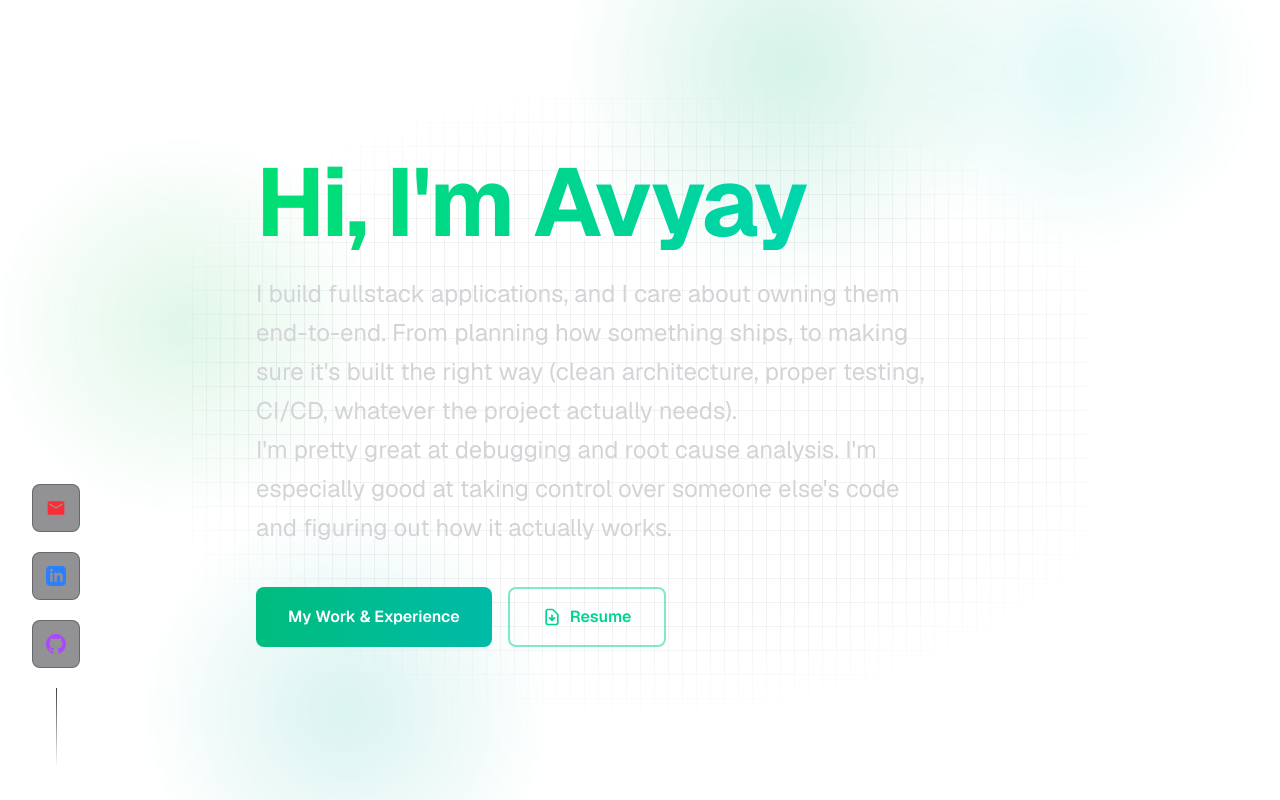
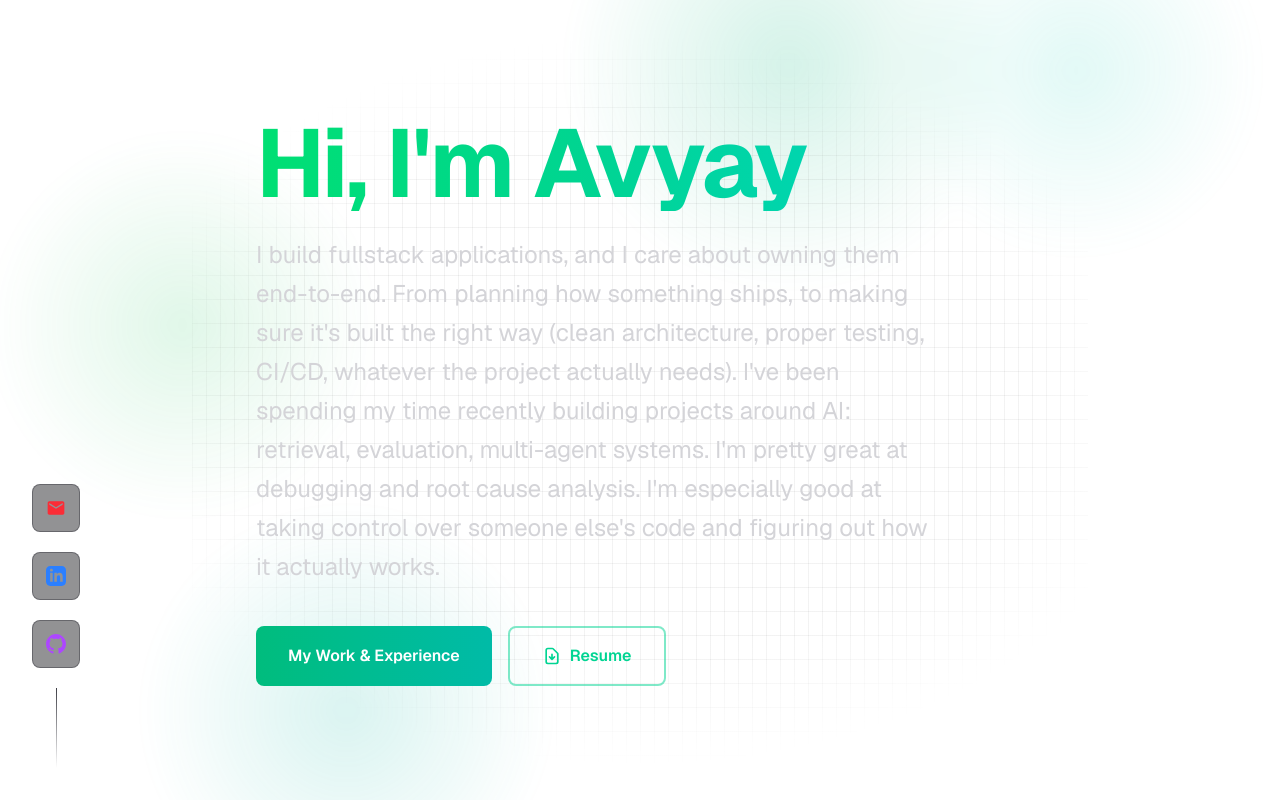
Before and after one commit to AvyayNayakSujir/Portfolio, a Next.js app: page / in a window 1280 px wide. Shown: the top 800 px of the page. Built offline with nearby package versions, Linux system fonts and the light colour scheme.

Commit message:
Revise description in page.tsx
Updated personal description to include recent focus on AI projects.

```diff
--- a/src/app/page.tsx
+++ b/src/app/page.tsx
@@ -100,7 +100,7 @@ export default function Home() {
             {/* Description */}
             <div className={`space-y-4 max-w-2xl transition-all duration-1000 delay-1800 ${showContent ? 'opacity-100 translate-y-0' : 'opacity-0 translate-y-4'}`}>
               <p className="text-lg sm:text-xl md:text-2xl text-zinc-300 leading-relaxed">
-                I build fullstack applications, and I care about owning them end-to-end. From planning how something ships, to making sure it's built the right way (clean architecture, proper testing, CI/CD, whatever the project actually needs).<br/>I'm pretty great at debugging and root cause analysis. I'm especially good at taking control over someone else's code and figuring out how it actually works.
+                I build fullstack applications, and I care about owning them end-to-end. From planning how something ships, to making sure it's built the right way (clean architecture, proper testing, CI/CD, whatever the project actually needs). I've been spending my time recently building projects around AI: retrieval, evaluation, multi-agent systems. I'm pretty great at debugging and root cause analysis. I'm especially good at taking control over someone else's code and figuring out how it actually works.
               </p>
               {/* Social Icons - Mobile Only */}
               <div className="flex md:hidden justify-start gap-4 pt-6">
```
